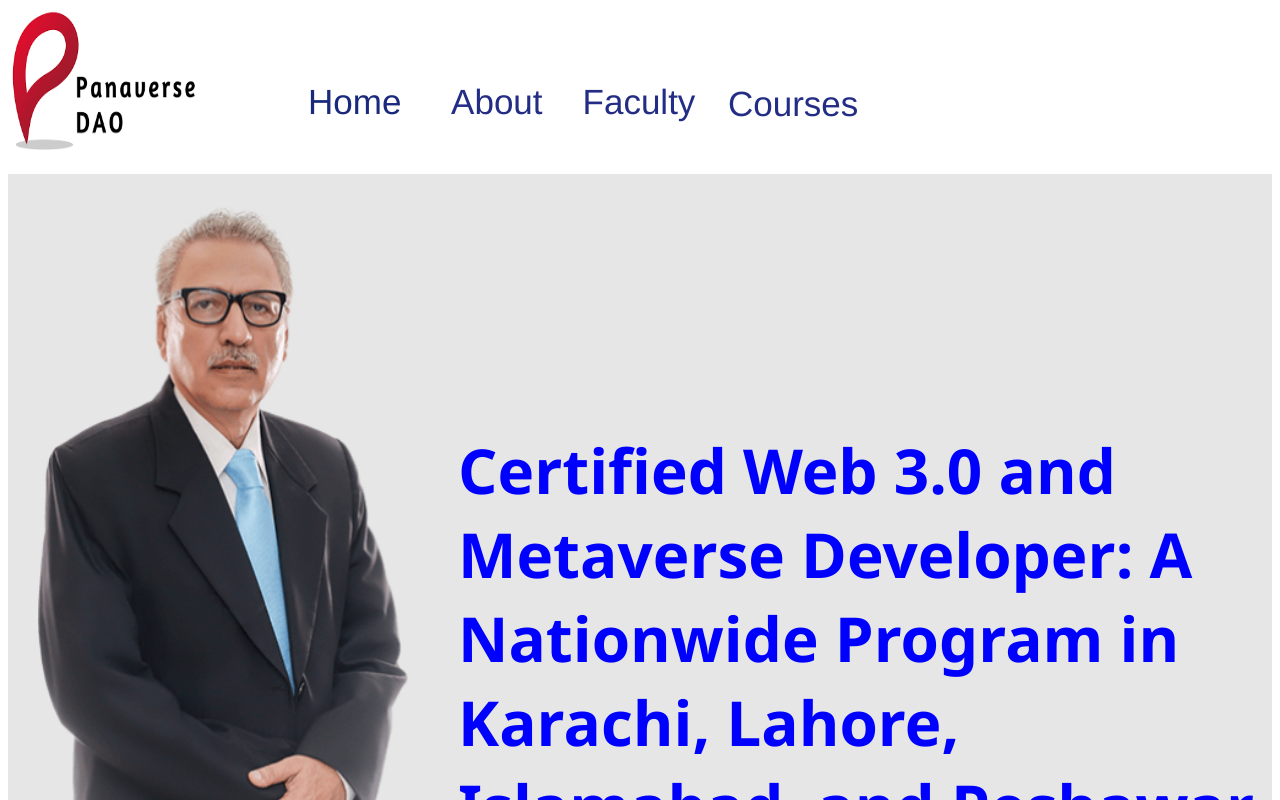
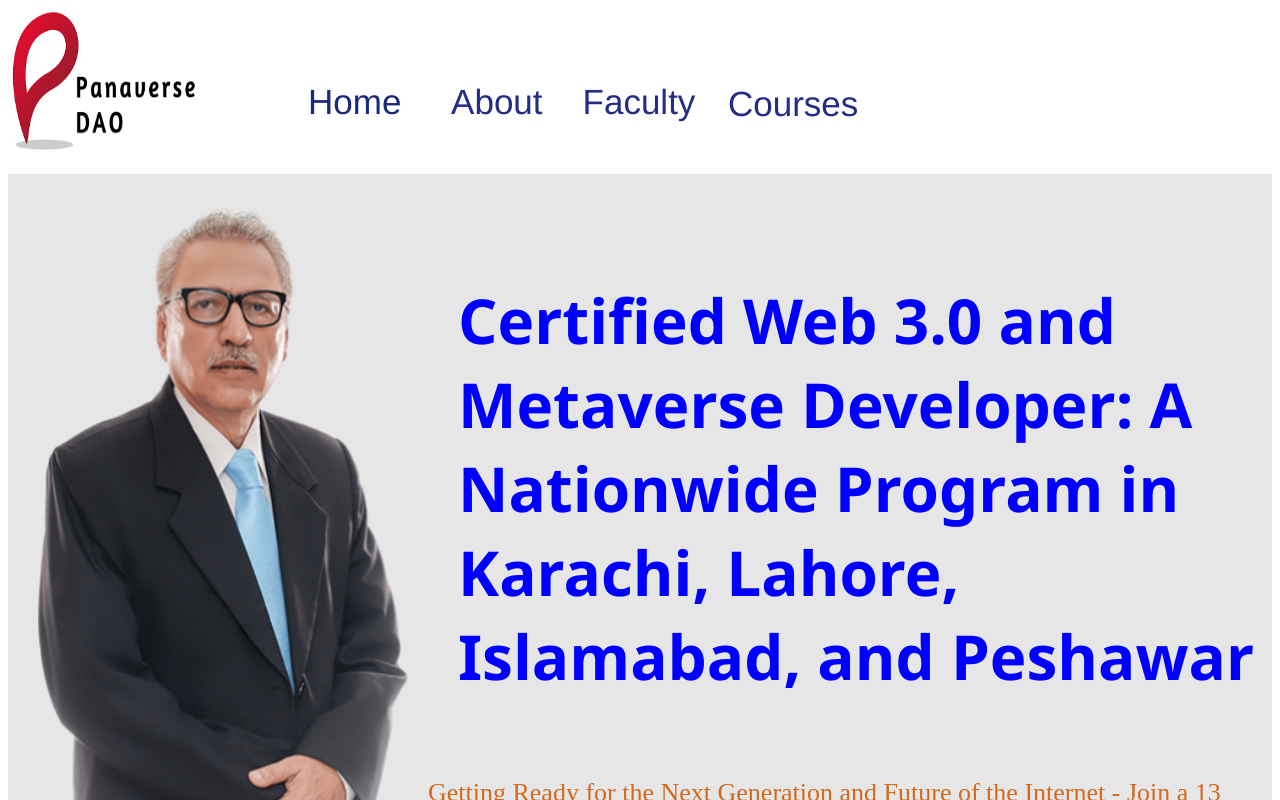
Before and after one commit to syedshahmirsultan/Nextjs, a Next.js app: page / in a window 1280 px wide. Shown: the top 800 px of the page. Built offline with nearby package versions, Linux system fonts and the light colour scheme.

Commit message:
Update globals.css

```diff
--- a/app/globals.css
+++ b/app/globals.css
@@ -8,7 +8,7 @@
 
 .heading1{
     margin-left:450px;
-    margin-top:-450px;
+    margin-top:-600px;
     font-size: 62px;
     color:blue;
     font-family:'Segoe UI', Tahoma, Geneva, Verdana, sans-serif;
```
